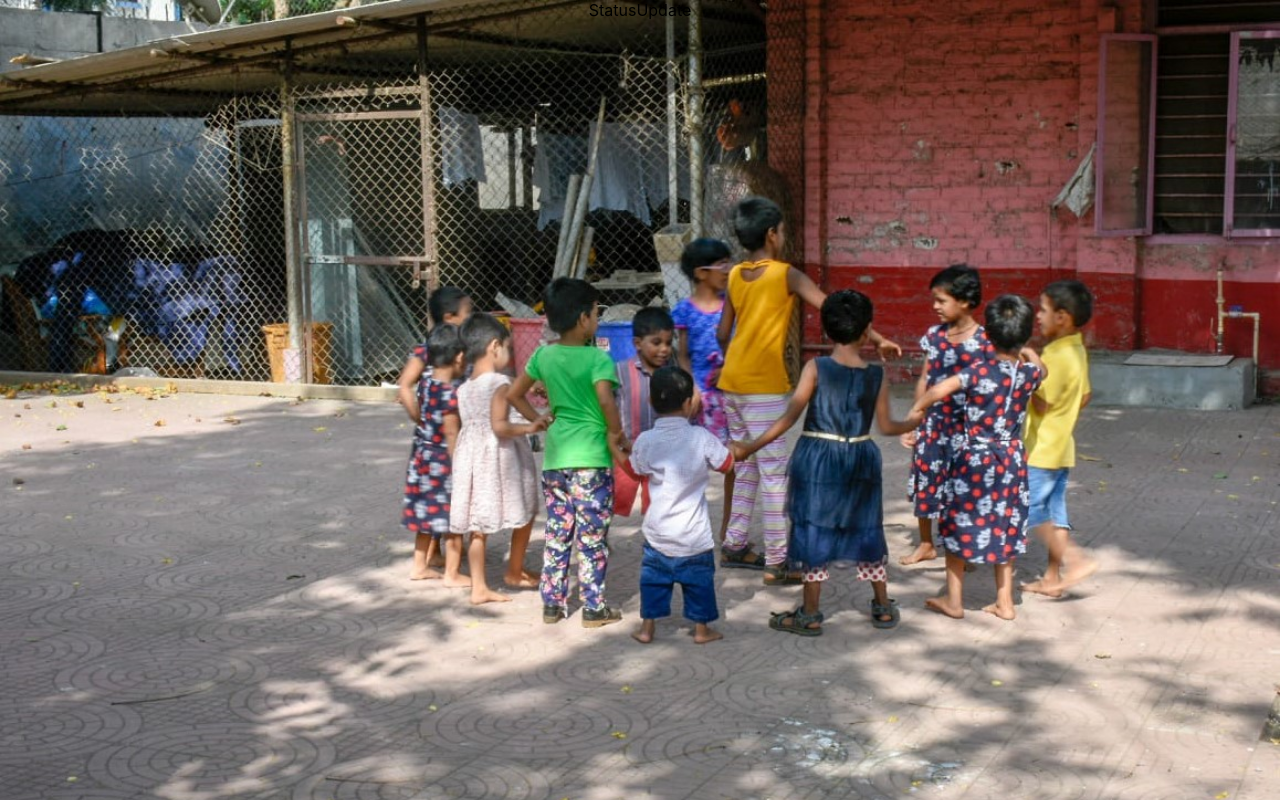
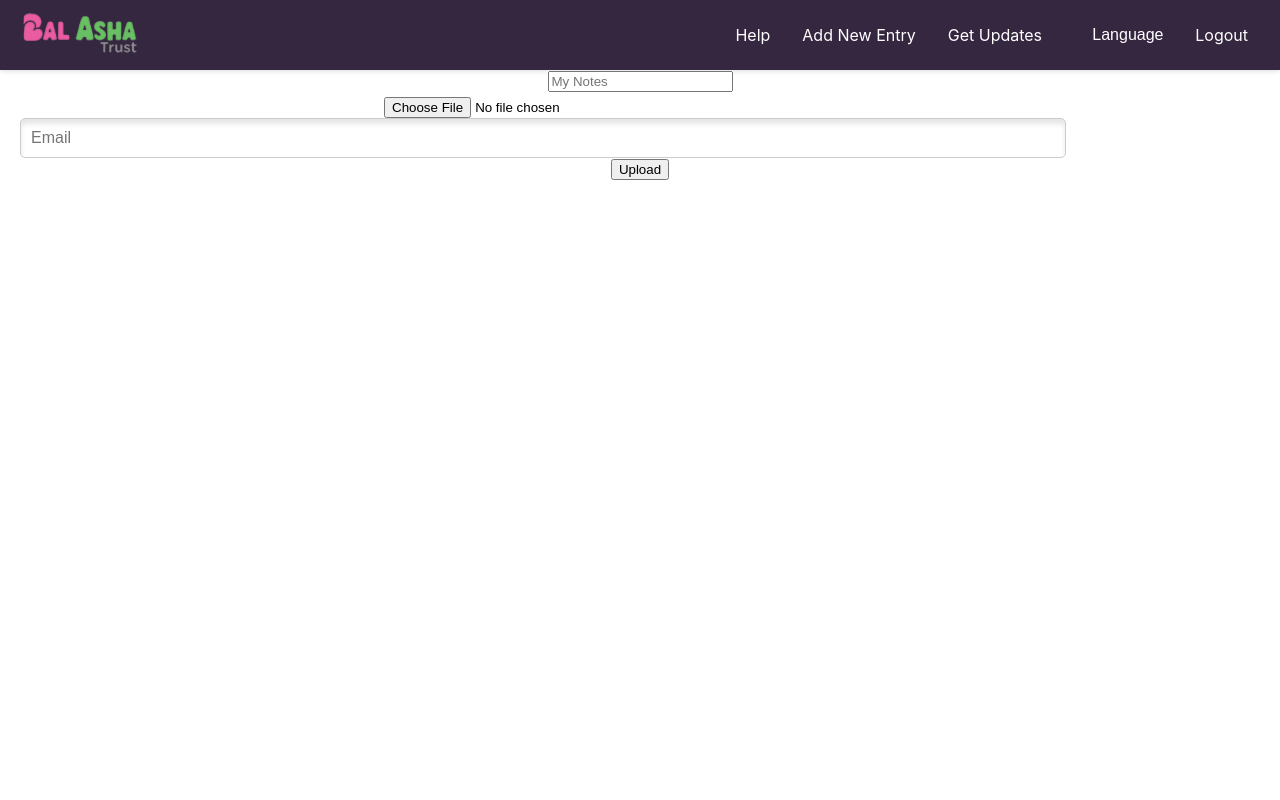
Before and after one commit to CodeToGiveTeam8/frontend, a React (Create React App) app: page /status-update in a window 1280 px wide. Built offline with nearby package versions, Linux system fonts and the light colour scheme.

Commit message:
status update1

```diff
--- a/src/Components/CSSstyles/Login.css
+++ b/src/Components/CSSstyles/Login.css
@@ -1,8 +1,8 @@
 body{
-  background-image: url("../../Images/loginpage.jpg");
-    background-size: cover;
+  /* background-image: url("../../Images/loginpage.jpg"); */
+    /* background-size: cover;
     background-repeat: no-repeat;
-    background-position: center center,
+    background-position: center center, */
 }
 .login-inner {
   background-color: rgba(251, 251, 251, 0.9);
--- /dev/null
+++ b/src/Components/CSSstyles/StatusUpdate.css
@@ -0,0 +1,11 @@
+.my-notes-input {
+    position: absolute;
+    top: 20px;
+    left: 20px;
+    background-color: red;
+    color: red;
+    padding: 10px;
+    border-radius: 5px;
+    border: none;
+    outline: none;
+  }
--- a/src/Components/Grassroot/StatusUpdate.jsx
+++ b/src/Components/Grassroot/StatusUpdate.jsx
@@ -1,9 +1,91 @@
-import React from 'react'
+import React, { useState } from 'react';
+import '../CSSstyles/GDetails.css';
+import NavBar from '../Navs/grassrootnav';
 
 function StatusUpdate() {
+  const [notes, setNotes] = useState('');
+  const [selectedFile, setSelectedFile] = useState(null);
+  const [uploadedDocuments, setUploadedDocuments] = useState([]);
+  const [email, setEmail] = useState('');
+
+  const handleNotesChange = (event) => {
+    setNotes(event.target.value);
+  };
+
+  const handleFileChange = (event) => {
+    setSelectedFile(event.target.files[0]);
+  };
+
+  const handleEmailChange = (event) => {
+    setEmail(event.target.value);
+  };
+
+  const handleUpload = () => {
+    if (selectedFile) {
+      const uploadedDocument = {
+        name: selectedFile.name,
+        size: selectedFile.size,
+        type: selectedFile.type,
+        file: selectedFile,
+      };
+
+      setUploadedDocuments([...uploadedDocuments, uploadedDocument]);
+      setSelectedFile(null);
+    }
+  };
+
+  const handleDownload = (file) => {
+    const downloadUrl = URL.createObjectURL(file);
+    const link = document.createElement('a');
+    link.href = downloadUrl;
+    link.download = file.name;
+    link.click();
+  };
+
+  const handleShareEmail = (file) => {
+    const downloadUrl = URL.createObjectURL(file);
+    const emailBody = `Please find the document attached.`;
+    const mailToLink = `mailto:${email}?subject=Shared Document&body=${encodeURIComponent(
+      emailBody
+    )}`;
+    window.open(mailToLink);
+  };
+
   return (
-    <div>StatusUpdate</div>
-  )
+    <div>
+      <NavBar />
+      <input
+        type="text"
+        value={notes}
+        onChange={handleNotesChange}
+        className="my-notes-input"
+        placeholder="My Notes"
+      />
+      <input
+        type="file"
+        onChange={handleFileChange}
+        className="upload-document-input"
+      />
+      <input
+        type="email"
+        value={email}
+        onChange={handleEmailChange}
+        placeholder="Email"
+      />
+      <button onClick={handleUpload}>Upload</button>
+      <div className="uploaded-documents">
+        {uploadedDocuments.map((document, index) => (
+          <div key={index} className="document-item">
+            <span>Name: {document.name}</span>
+            <span>Size: {document.size} bytes</span>
+            <span>Type: {document.type}</span>
+            <button onClick={() => handleDownload(document.file)}>Download</button>
+            <button onClick={() => handleShareEmail(document.file)}>Share</button>
+          </div>
+        ))}
+      </div>
+    </div>
+  );
 }
 
-export default StatusUpdate
+export default StatusUpdate;
--- a/src/Components/Login.jsx
+++ b/src/Components/Login.jsx
@@ -3,7 +3,7 @@ import {useNavigate, Link} from "react-router-dom";
 import Cookies from 'universal-cookie';
 import "./CSSstyles/Login.css";
 import Headerl from "./Headerl";
-import bgimagelogin from "../Images/loginpage.jpg"
+// import bgimagelogin from "../Images/loginpage.jpg"
 
 function Login() {
 
```
